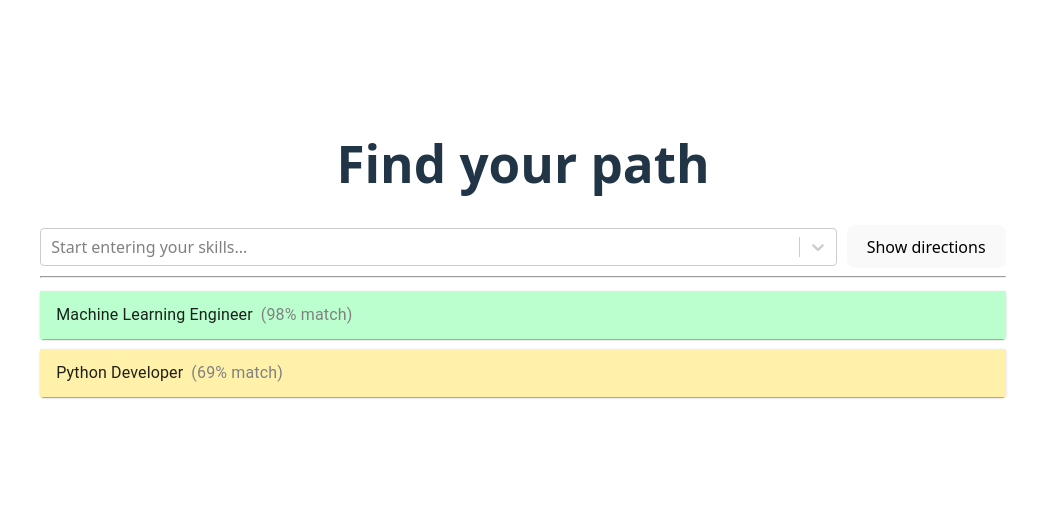
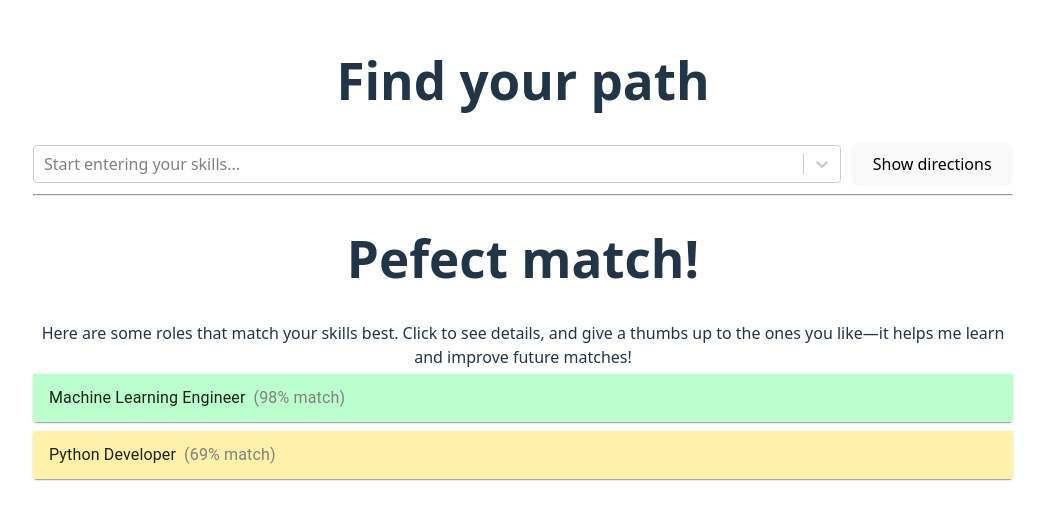
Before and after one commit to ajaciubek/issi_proj, a React (Vite) app in the folder frontend/my-app/: page / in a window 1280 px wide. Shown: the part 149-668 px from the top of the page, without its empty margins (117-1162 px from the left). Built offline with nearby package versions, Linux system fonts and the light colour scheme; some icons are missing.

Commit message:
Update styles for results list

```diff
--- a/frontend/my-app/src/App.css
+++ b/frontend/my-app/src/App.css
@@ -1,5 +1,5 @@
 #root {
-  max-width: 1280px;
+  max-width: 980px;
   margin: 0 auto;
   padding: 2rem;
   text-align: center;
--- a/frontend/my-app/src/components/MatchResults.jsx
+++ b/frontend/my-app/src/components/MatchResults.jsx
@@ -86,6 +86,9 @@ export default function MatchResults({skillsOptions, onSkillsChange}) {
 
     return (
         <>
+        <h1>Pefect match!</h1>
+        <div>Here are some roles that match your skills best. Click to see details, and give a thumbs up
+        to the ones you like—it helps me learn and improve future matches!</div>
         {roleRecommedationsPanels}
         </>
     )
```
